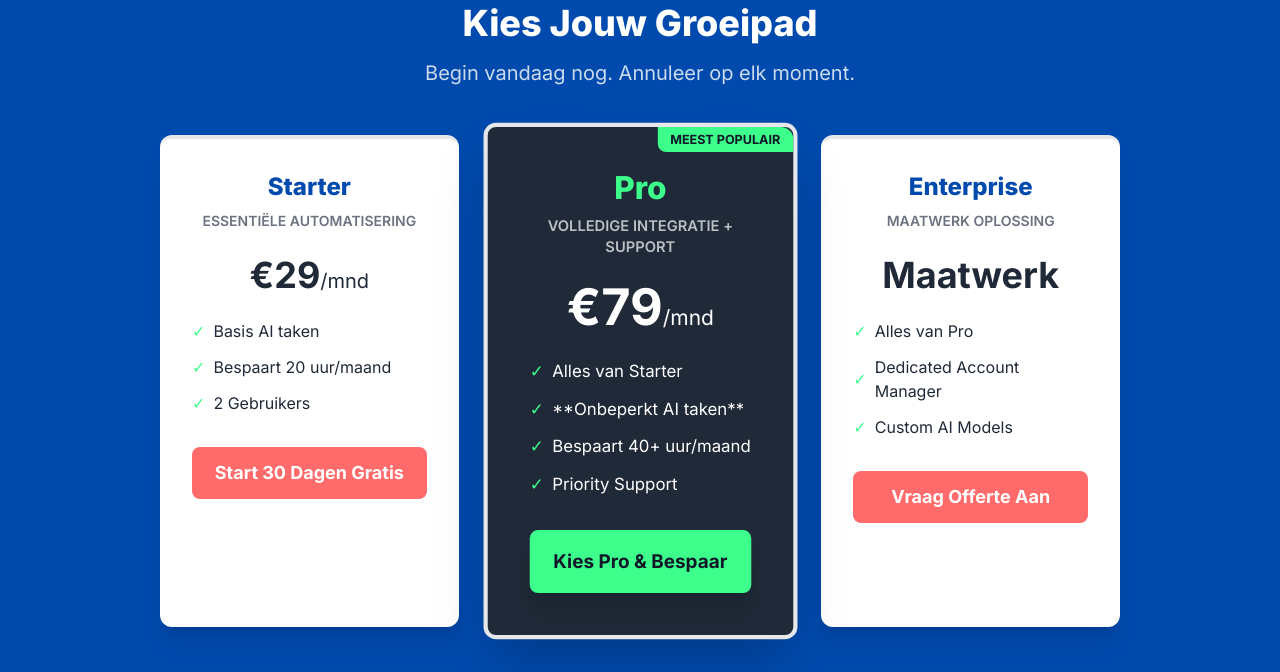
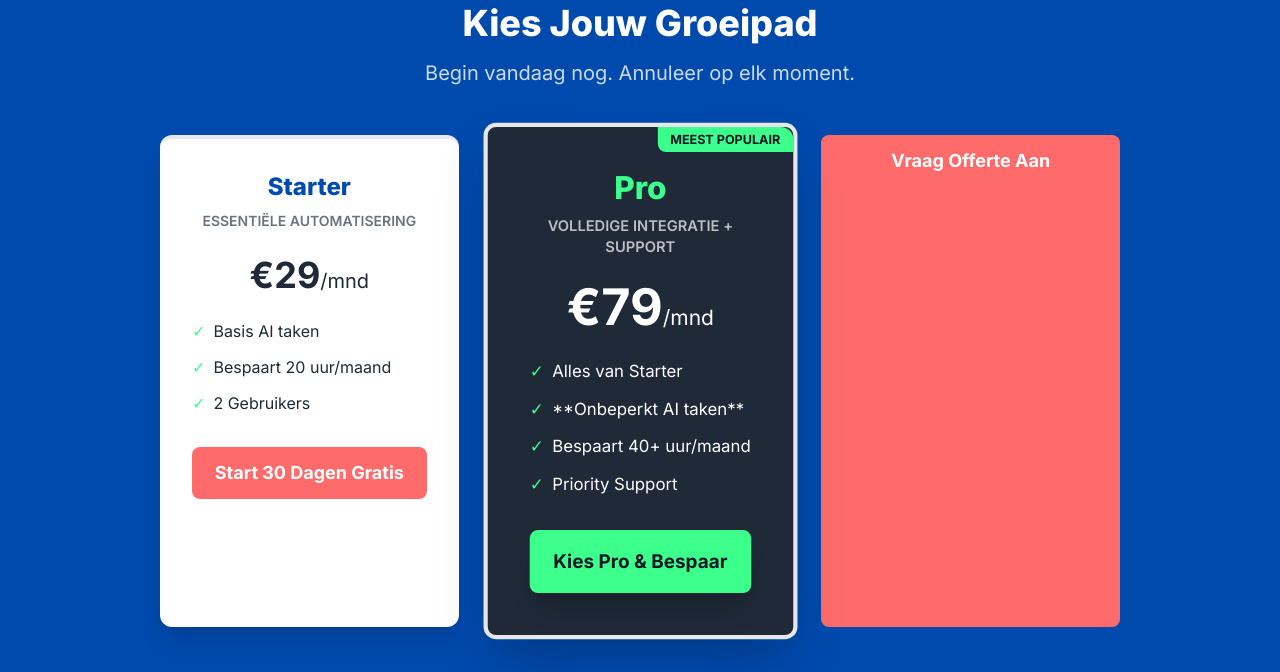
Before and after one commit to Tibe14/AI-tool, a plain HTML site: page index.html in a window 1280 px wide. Shown: the part 2500-3172 px from the top of the page. Drawn offline with nearby package versions, Linux system fonts and the light colour scheme.

Commit message:
Update index.html

```diff
--- a/index.html
+++ b/index.html
@@ -194,15 +194,7 @@
                     </a>
                 </div>
 
-                <!-- Enterprise Plan -->
-                <div class="bg-white text-gray-800 p-8 rounded-xl shadow-xl border-t-4 border-secondary">
-                    <h4 class="text-2xl font-extrabold mb-2 text-primary">Enterprise</h4>
-                    <p class="text-sm uppercase font-semibold text-gray-500 mb-6">Maatwerk Oplossing</p>
-                    <p class="text-4xl font-bold mb-6">Maatwerk</p>
-                    <ul class="text-left space-y-3 mb-8">
-                        <li class="flex items-center"><span class="text-secondary mr-2">&check;</span> Alles van Pro</li>
-                        <li class="flex items-center"><span class="text-secondary mr-2">&check;</span> Dedicated Account Manager</li>
-                        <li class="flex items-center"><span class="text-secondary mr-2">&check;</span> Custom AI Models</li>
+
                     </ul>
                     <!-- VERKOOP PUNT 3: Vervang de '#' door een 'Contact Opnemen' formulier link (bijv. Google Forms of Typeform) -->
                     <a href="## JOUW-CONTACT-FORMULIER-LINK ##" class="block w-full py-3 text-lg font-bold text-white btn-cta rounded-lg">
```
